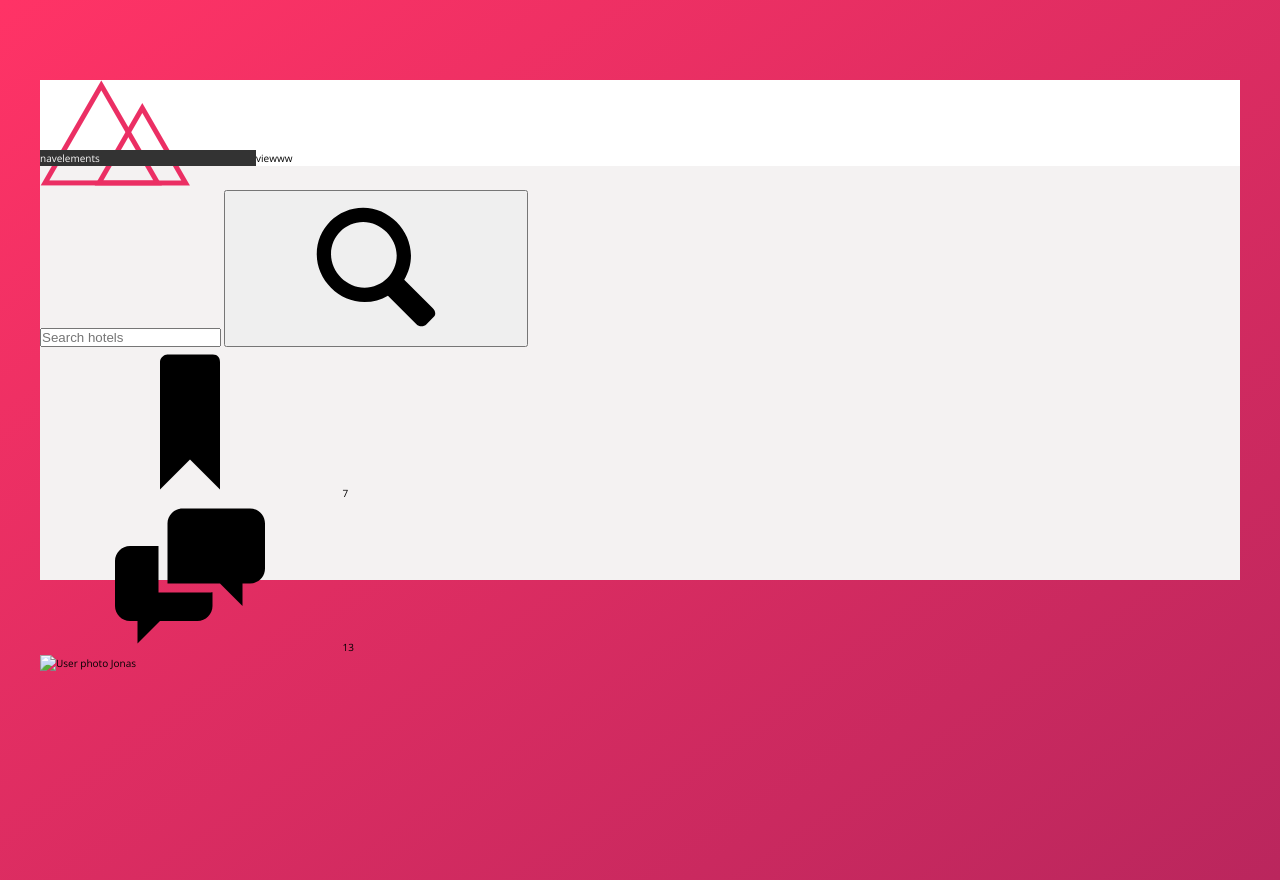
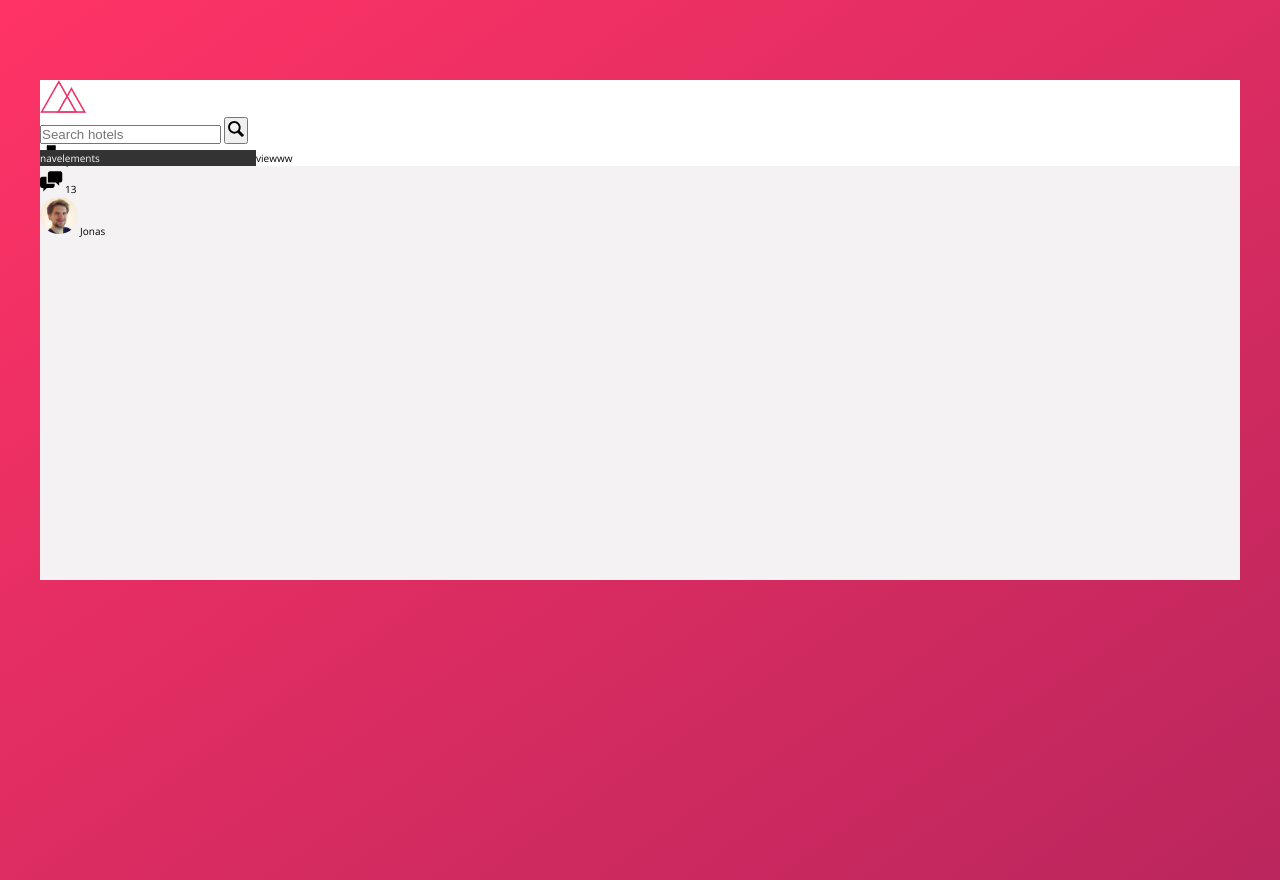
Before and after one commit to amina-rahal/Trillo, a website: page index.html in a window 1280 px wide. Drawn offline with nearby package versions, Linux system fonts and the light colour scheme.

Commit message:
added basic styling to header elements

```diff
--- a/index.html
+++ b/index.html
@@ -38,7 +38,7 @@
                         <span class="user-nav__notification">13</span>
                     </div>
                     <div class="user-nav__user">
-                        <img src="img/user.jpeg" alt="User photo" class="user-nav__user-photo">
+                        <img src="img/user.jpg" alt="User photo" class="user-nav__user-photo">
                         <span class="user-nav__user-name">Jonas</span>
                     </div>
                 </nav>
--- a/sass/_components.scss
+++ b/sass/_components.scss
@@ -0,0 +1,49 @@
+//Logo
+.logo {
+    height: 3.25rem;
+}
+
+//search box
+.search {
+    &__input {
+
+    }
+
+    &__button {
+
+    }
+
+    &__icon {
+        height: 2rem;
+        width: 2rem;
+    }
+}
+
+//user
+.user-nav {
+    &__item-box {
+
+    }
+
+    &__icon {
+        height: 2.25rem;
+        width: 2.25rem;
+    }
+
+    &__notification {
+
+    }
+
+    &__user {
+
+    }
+
+    &__user-photo {
+        height: 3.75rem;
+        border-radius: 50%;
+    }
+
+    &__user-name {
+
+    }
+}
```
Also changed, not shown: css/style.css.
